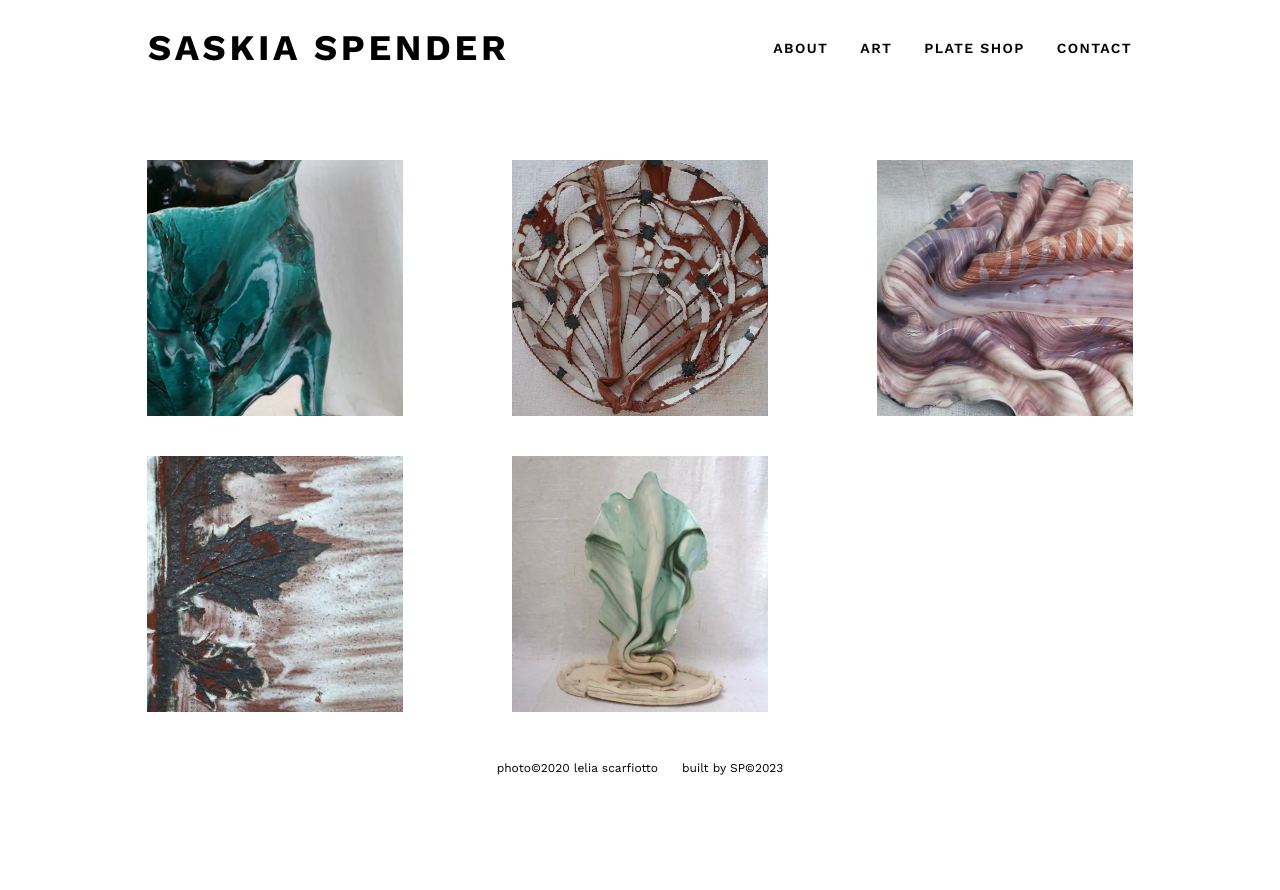
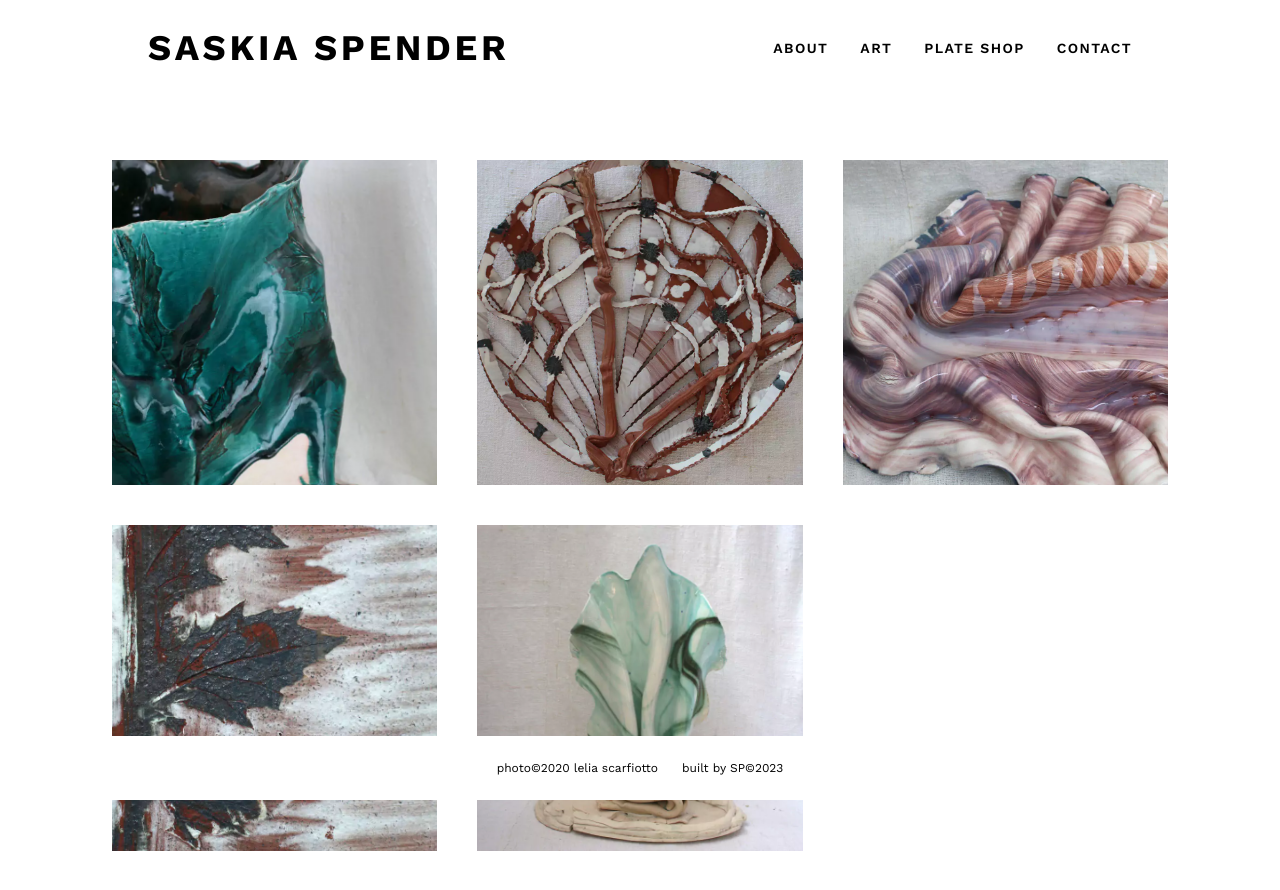
Before and after one commit to Sophie-Senge/Saskia-Webpage, a React (Create React App) app: page /art in a window 1280 px wide. Shown: the top 890 px of the page. Before the commit the page ends 824 px from the top, so only its background shows below. Built offline with nearby package versions, Linux system fonts and the light colour scheme.

Commit message:
aspect ratio art page

```diff
--- a/src/pages/art/ArtData.jsx
+++ b/src/pages/art/ArtData.jsx
@@ -3,7 +3,7 @@ const artList = [
         id: 1,
         title: "Vases",
         image: require("./artImages/art-1.webp"),
-        className: " absolute my-28 mx-[94px] md:mx-28 md:opacity-0 group-hover:opacity-100",
+        className: "absolute my-32 mx-[40px] md:mx-28 md:opacity-0 group-hover:opacity-100",
         page: '/vases'
 
     },
@@ -11,7 +11,7 @@ const artList = [
         id: 2,
         title: "Baskets",
         image: require("./artImages/art-2.webp"),
-        className: "absolute my-28 mx-20 md:mx-24 md:opacity-0 group-hover:opacity-100",
+        className: "absolute my-32 mx-[40px] md:mx-24 md:opacity-0 group-hover:opacity-100",
         page: '/baskets'
 
     },
@@ -19,7 +19,7 @@ const artList = [
         id: 3,
         title: "Bowls",
         image: require("./artImages/art-4.webp"),
-        className: " absolute my-28 mx-[96px] md:mx-28 md:opacity-0 group-hover:opacity-100",
+        className: " absolute my-32 mx-[50px] md:mx-28 md:opacity-0 group-hover:opacity-100",
         page: '/bowls'
 
     },
@@ -27,7 +27,7 @@ const artList = [
         id: 4,
         title: "Tiles",
         image: require("./artImages/art-5.webp"),
-        className: " absolute my-[110px] mx-[96px] md:mx-28 md:opacity-0 group-hover:opacity-100",
+        className: "absolute my-[120px] mx-[55px] md:mx-28 md:opacity-0 group-hover:opacity-100",
         page: '/dreamscapes'
 
     },
@@ -35,7 +35,7 @@ const artList = [
         id: 5,
         title: "Sculptures",
         image: require("./artImages/art-3.webp"),
-        className: "absolute my-[110px] mx-16 md:mx-[84px] md:opacity-0 group-hover:opacity-100",
+        className: "absolute my-[120px] mx-5 md:mx-[84px] md:opacity-0 group-hover:opacity-100",
         page: '/sculptures'
 
     },
--- a/src/pages/art/ArtHome.jsx
+++ b/src/pages/art/ArtHome.jsx
@@ -12,7 +12,7 @@ function ArtHome (){
                 return(
            <NavLink to={page}>
                 <div key={id} className="group overflow-hidden grid justify-center">
-                <img src={image} alt={title} className="h-64 w-64 object-cover duration-500  hover:scale-110 "/>
+                <img src={image} alt={title} className=" aspect-[1/1] object-cover duration-500  md:hover:scale-110 "/>
                 <div className={className}>
                 <h1 className="text-2xl text-zinc-100 font-semibold font-headings">{title}</h1>
                 </div>
```
